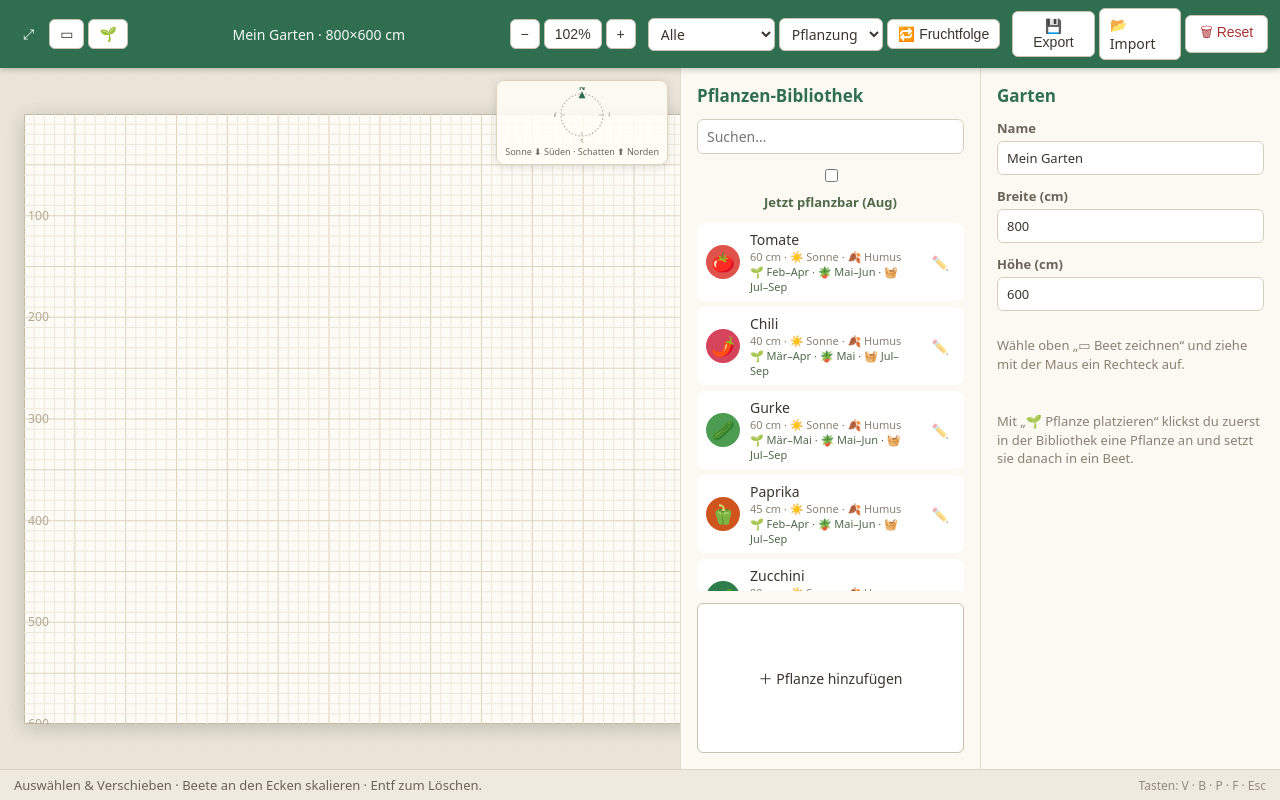
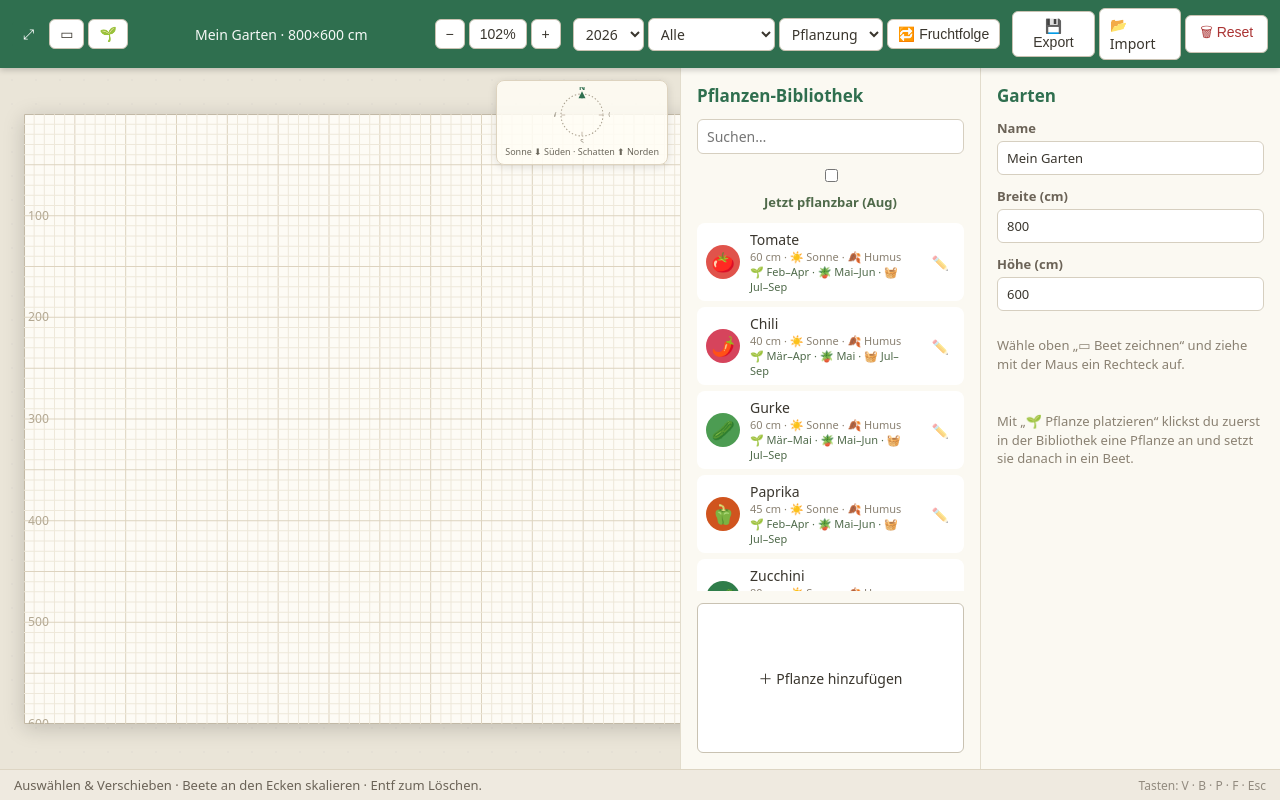
Before and after one commit to Cehir/garden-planner, a React (Vite) app: page / in a window 1280 px wide. Built offline with nearby package versions, Linux system fonts and the light colour scheme.

Commit message:
active plants by year

```diff
--- a/src/App.tsx
+++ b/src/App.tsx
@@ -16,6 +16,7 @@ function GardenApp() {
   const [season, setSeason] = useState<Season>('all')
   const [phase, setPhase] = useState<Phase>('plant')
   const [showRotation, setShowRotation] = useState(false)
+  const [year, setYear] = useState(new Date().getFullYear())
 
   // "Fit to screen" is derived from the (external) window size + garden
   // dimensions, so it is computed during render instead of stored in state.
@@ -75,6 +76,12 @@ function GardenApp() {
     }
   }
 
+  // Beim Jahreswechsel Auswahl platziertener Pflanzen verwerfen – Beete-Auswahl bleibt gültig.
+  function handleYear(y: number) {
+    setYear(y)
+    setSelected((sel) => (sel?.kind === 'placed' ? null : sel))
+  }
+
   function handleExport() {
     const blob = new Blob([JSON.stringify(state, null, 2)], { type: 'application/json' })
     const url = URL.createObjectURL(blob)
@@ -132,6 +139,8 @@ function GardenApp() {
         onPhase={setPhase}
         showRotation={showRotation}
         onShowRotation={setShowRotation}
+        year={year}
+        onYear={handleYear}
       />
       <div className="main">
         <Editor
@@ -143,9 +152,10 @@ function GardenApp() {
           season={season}
           phase={phase}
           showRotation={showRotation}
+          year={year}
         />
         <PlantLibrary placedPlant={placedPlant} onPick={setPlacedPlant} tool={tool} />
-        <BedDetails selected={selected} onClearSelection={() => setSelected(null)} />
+        <BedDetails selected={selected} onClearSelection={() => setSelected(null)} year={year} />
       </div>
       <footer className="statusbar">
         {tool === 'bed' && <span>Ziehe mit der Maus, um ein Beet aufzuzeichnen.</span>}
--- a/src/components/BedDetails.tsx
+++ b/src/components/BedDetails.tsx
@@ -4,15 +4,17 @@ import { formatRange } from '../seasons'
 import { bedCycle, repeatWarnings } from '../rotation'
 import { useStore } from '../store'
 import { computeConflicts } from '../shadow'
+import { placedInYear } from '../utils'
 
 const BED_COLORS = ['#7fb069', '#6fa3a8', '#d9a441', '#b0697f', '#8a7bb8', '#d07b4f', '#7b8f4f', '#4f7bb0']
 
 interface BedDetailsProps {
   selected: Selected | null
   onClearSelection: () => void
+  year: number
 }
 
-export default function BedDetails({ selected, onClearSelection }: BedDetailsProps) {
+export default function BedDetails({ selected, onClearSelection, year }: BedDetailsProps) {
   const { state, dispatch } = useStore()
 
   if (selected?.kind === 'placed') {
@@ -111,12 +113,13 @@ export default function BedDetails({ selected, onClearSelection }: BedDetailsPro
   }
 
   const { placedPlants } = state
-  const bedPlants = placedPlants.filter((p) => p.bedId === bed.id)
+  const yearPlants = placedInYear(placedPlants, year)
+  const bedPlants = yearPlants.filter((p) => p.bedId === bed.id)
   const totalArea = bed.w * bed.h
   const plantArea = bedPlants.reduce((sum, p) => sum + Math.PI * (p.size / 2) ** 2, 0)
   const utilization = totalArea > 0 ? Math.round((plantArea / totalArea) * 100) : 0
   const bedPlantIds = new Set(bedPlants.map((p) => p.id))
-  const bedConflicts = computeConflicts(placedPlants, state.plants, state.beds).filter(
+  const bedConflicts = computeConflicts(yearPlants, state.plants, state.beds).filter(
     (c) => bedPlantIds.has(c.sourceId) || bedPlantIds.has(c.targetId),
   )
   const cycle = bedCycle(state.placedPlants, bed.id)
@@ -164,7 +167,7 @@ export default function BedDetails({ selected, onClearSelection }: BedDetailsPro
 
       <div className="stats">
         <div>
-          <strong>{bedPlants.length}</strong> Pflanzen
+          <strong>{bedPlants.length}</strong> Pflanzen · Jahr {year}
         </div>
         <div>
           <strong>{utilization}%</strong> belegt
--- a/src/components/Editor.tsx
+++ b/src/components/Editor.tsx
@@ -2,7 +2,7 @@ import { useMemo, useRef, useState } from 'react'
 import type { PointerEvent as ReactPointerEvent } from 'react'
 import type { Bed, Phase, PlacedPlant, Plant, Season, Selected, Tool } from '../types'
 import { useStore } from '../store'
-import { snap, uid } from '../utils'
+import { snap, uid, placedInYear } from '../utils'
 import { computeConflicts, shadowPolygon } from '../shadow'
 import { phaseMatchesSeason } from '../seasons'
 
@@ -52,6 +52,7 @@ interface EditorProps {
   season: Season
   phase: Phase
   showRotation: boolean
+  year: number
 }
 
 function hitTest(x: number, y: number, rect: { x: number; y: number; w: number; h: number }) {
@@ -102,7 +103,7 @@ function nearHandle(
   return null
 }
 
-export default function Editor({ tool, selected, onSelect, placedPlant, zoom, season, phase, showRotation }: EditorProps) {
+export default function Editor({ tool, selected, onSelect, placedPlant, zoom, season, phase, showRotation, year }: EditorProps) {
   const { state, dispatch } = useStore()
   const svgRef = useRef<SVGSVGElement>(null)
   const dragRef = useRef<DragState | null>(null)
@@ -110,12 +111,14 @@ export default function Editor({ tool, selected, onSelect, placedPlant, zoom, se
 
   const { garden, beds, plants, placedPlants } = state
 
+  const visiblePlaced = useMemo(() => placedInYear(placedPlants, year), [placedPlants, year])
+
   const selectedBed: Bed | null =
     selected?.kind === 'bed' ? beds.find((b) => b.id === selected.id) ?? null : null
   const selectedPlaced: PlacedPlant | null =
     selected?.kind === 'placed' ? placedPlants.find((p) => p.id === selected.id) ?? null : null
   const plantById = new Map(plants.map((p) => [p.id, p]))
-  const conflicts = useMemo(() => computeConflicts(placedPlants, plants, beds), [placedPlants, plants, beds])
+  const conflicts = useMemo(() => computeConflicts(visiblePlaced, plants, beds), [visiblePlaced, plants, beds])
   const conflictedIds = useMemo(() => new Set(conflicts.map((c) => c.targetId)), [conflicts])
 
   function getPoint(e: ReactPointerEvent<SVGSVGElement> | PointerEvent): { x: number; y: number } {
@@ -162,7 +165,7 @@ export default function Editor({ tool, selected, onSelect, placedPlant, zoom, se
       }
     }
 
-    for (const p of placedPlants) {
+    for (const p of visiblePlaced) {
       const bed = beds.find((b) => b.id === p.bedId)
       if (!bed) continue
       const cx = bed.x + p.x * bed.w
@@ -197,7 +200,7 @@ export default function Editor({ tool, selected, onSelect, placedPlant, zoom, se
           x: relX,
           y: relY,
           size: placedPlant.spacing,
-          plantedYear: new Date().getFullYear(),
+          plantedYear: year,
         },
       })
       return
@@ -219,7 +222,7 @@ export default function Editor({ tool, selected, onSelect, placedPlant, zoom, se
       }
     }
 
-    for (const p of placedPlants) {
+    for (const p of visiblePlaced) {
       const bed = beds.find((b) => b.id === p.bedId)
       if (!bed) continue
       const cx = bed.x + p.x * bed.w
@@ -453,7 +456,7 @@ export default function Editor({ tool, selected, onSelect, placedPlant, zoom, se
             />
           ))}
 
-          {placedPlants.map((p) => {
+          {visiblePlaced.map((p) => {
             const bed = beds.find((b) => b.id === p.bedId)
             if (!bed) return null
             const plant = plantById.get(p.plantId)
@@ -470,7 +473,7 @@ export default function Editor({ tool, selected, onSelect, placedPlant, zoom, se
             )
           })}
 
-          {placedPlants.map((p) => {
+          {visiblePlaced.map((p) => {
             const bed = beds.find((b) => b.id === p.bedId)
             if (!bed) return null
             const plant = plantById.get(p.plantId)
--- a/src/components/Toolbar.tsx
+++ b/src/components/Toolbar.tsx
@@ -1,3 +1,4 @@
+import { useMemo } from 'react'
 import type { ChangeEvent } from 'react'
 import type { Phase, Season, Tool } from '../types'
 import { PHASE_LABELS, SEASON_LABELS } from '../seasons'
@@ -18,6 +19,8 @@ interface ToolbarProps {
   onPhase: (p: Phase) => void
   showRotation: boolean
   onShowRotation: (v: boolean) => void
+  year: number
+  onYear: (y: number) => void
 }
 
 export default function Toolbar({
@@ -35,8 +38,16 @@ export default function Toolbar({
   onPhase,
   showRotation,
   onShowRotation,
+  year,
+  onYear,
 }: ToolbarProps) {
   const { state } = useStore()
+
+  const years = useMemo(() => {
+    const set = new Set(state.placedPlants.map((p) => p.plantedYear))
+    set.add(new Date().getFullYear())
+    return [...set].sort((a, b) => b - a)
+  }, [state.placedPlants])
 
   function handleImportFile(e: ChangeEvent<HTMLInputElement>) {
     const file = e.target.files?.[0]
@@ -94,6 +105,18 @@ export default function Toolbar({
       <div className="toolbar-group">
         <select
           className="tool select"
+          value={year}
+          onChange={(e) => onYear(Number(e.target.value))}
+          title="Planungsjahr: Beete zeigen nur Pflanzen dieses Jahres"
+        >
+          {years.map((y) => (
+            <option key={y} value={y}>
+              {y}
+            </option>
+          ))}
+        </select>
+        <select
+          className="tool select"
           value={season}
           onChange={(e) => onSeason(e.target.value as Season)}
           title="Saison-Filter für den Plan"
--- a/src/utils.ts
+++ b/src/utils.ts
@@ -1,3 +1,5 @@
+import type { PlacedPlant } from './types'
+
 let counter = 0
 
 export function uid(prefix = 'id'): string {
@@ -6,3 +8,8 @@ export function uid(prefix = 'id'): string {
 }
 
 export const snap = (v: number, grid = 10): number => Math.round(v / grid) * grid
+
+/** Platzierte Pflanzen eines bestimmten Pflanzjahres (Jahresfilter für Plan und Beet-Panel). */
+export function placedInYear(placedPlants: PlacedPlant[], year: number): PlacedPlant[] {
+  return placedPlants.filter((p) => p.plantedYear === year)
+}
```
Also changed, not shown: 1 other file (tests, documents, lock files or other folders).
